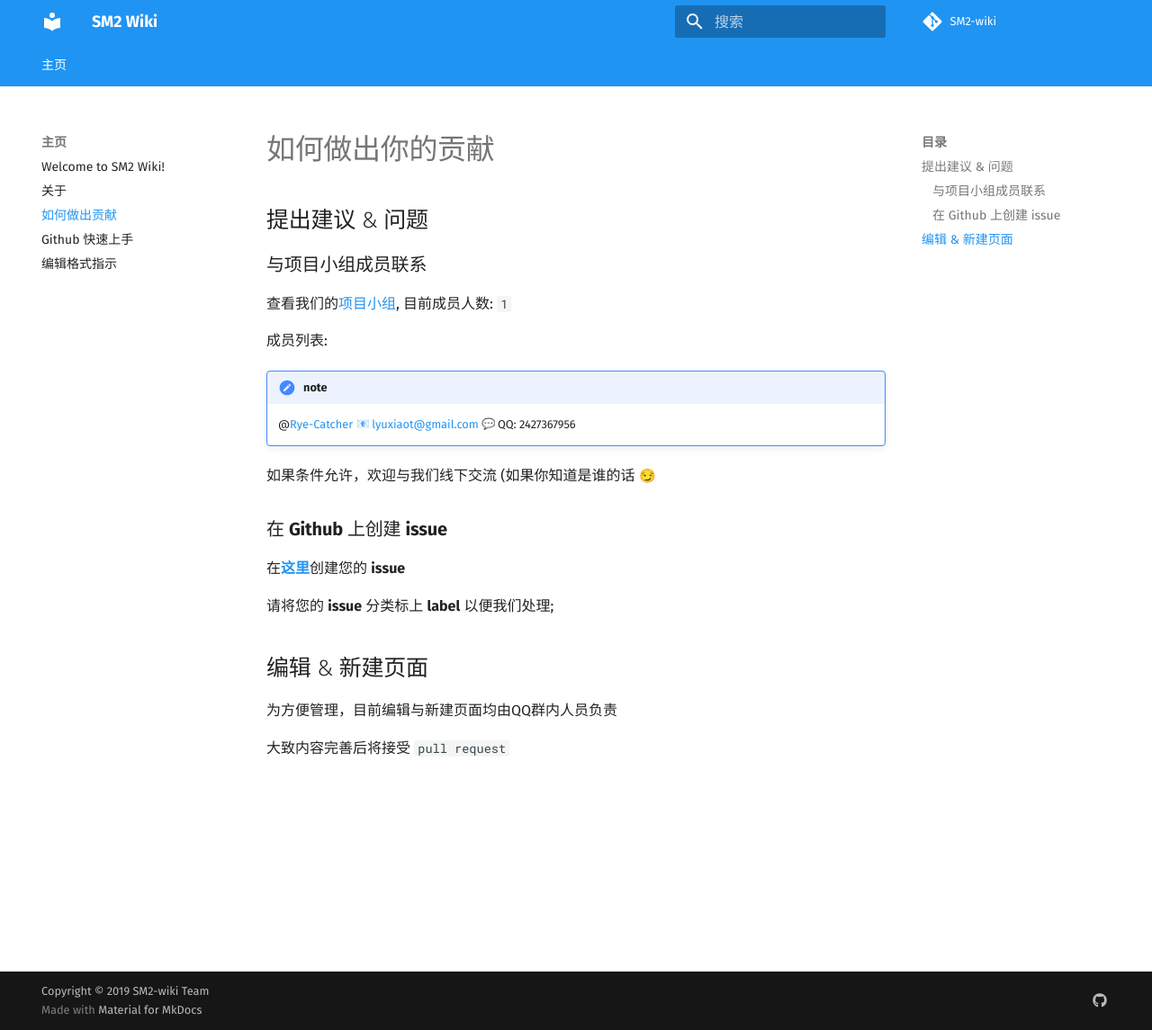
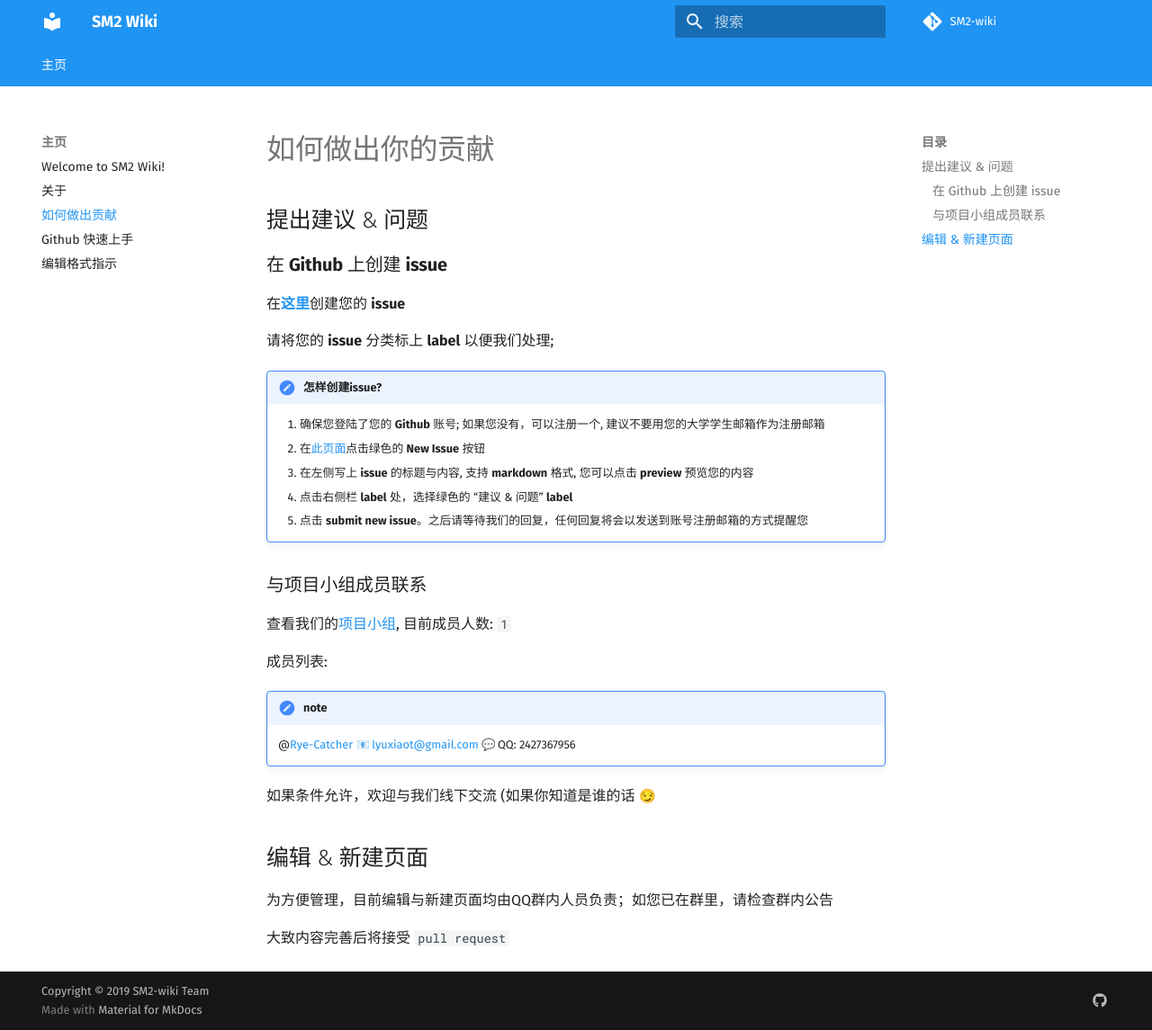
Before and after one commit to SM2-wiki/SM2-wiki, an MkDocs documentation site: the page built from docs/intro/htc.md, in a window 1280 px wide and 1145 px high. Shown: the whole window at 90% size. Built offline with MkDocs 1.6.1 and Material for MkDocs 9.7.7, drawn with Linux system fonts in a browser that asks for light colours; emoji names are drawn with the system emoji font; comment, search, counter and statistics services are not loaded.

Commit message:
Update htc.md

```diff
--- a/docs/intro/htc.md
+++ b/docs/intro/htc.md
@@ -4,6 +4,19 @@
 # 如何做出你的贡献
 
 ## 提出建议 & 问题
+
+### 在 **Github** 上创建 **issue**
+
+在[**这里**](https://github.com/SM2-wiki/SM2-wiki/issues)创建您的 **issue**
+
+请将您的 **issue** 分类标上 **label** 以便我们处理;
+
+!!! note "怎样创建issue?"
+    0. 确保您登陆了您的 **Github** 账号; 如果您没有，可以注册一个, 建议不要用您的大学学生邮箱作为注册邮箱
+    1. 在[此页面](https://github.com/SM2-wiki/SM2-wiki/issues)点击绿色的 **New Issue** 按钮
+    2. 在左侧写上 **issue** 的标题与内容, 支持 **markdown** 格式, 您可以点击 **preview** 预览您的内容
+    3. 点击右侧栏 **label** 处，选择绿色的 “建议 & 问题” **label**
+    4. 点击 **submit new issue**。之后请等待我们的回复，任何回复将会以发送到账号注册邮箱的方式提醒您
 
 ### 与项目小组成员联系
 
@@ -19,17 +32,9 @@
 如果条件允许，欢迎与我们线下交流 (如果你知道是谁的话 :smirk:
 
 
-
-### 在 **Github** 上创建 **issue**
-
-在[**这里**](https://github.com/SM2-wiki/SM2-wiki/issues)创建您的 **issue**
-
-请将您的 **issue** 分类标上 **label** 以便我们处理;
-
-
 ## 编辑 & 新建页面
 
 
-为方便管理，目前编辑与新建页面均由QQ群内人员负责
+为方便管理，目前编辑与新建页面均由QQ群内人员负责；如您已在群里，请检查群内公告
 
 大致内容完善后将接受 ``pull request``
```
